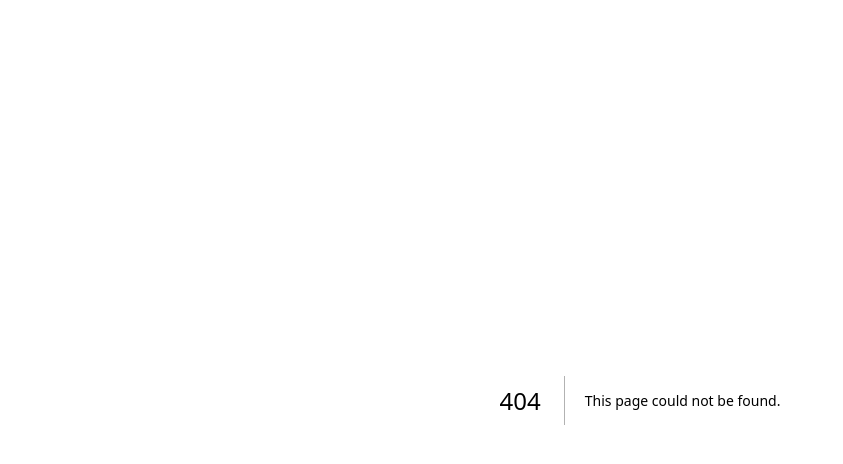
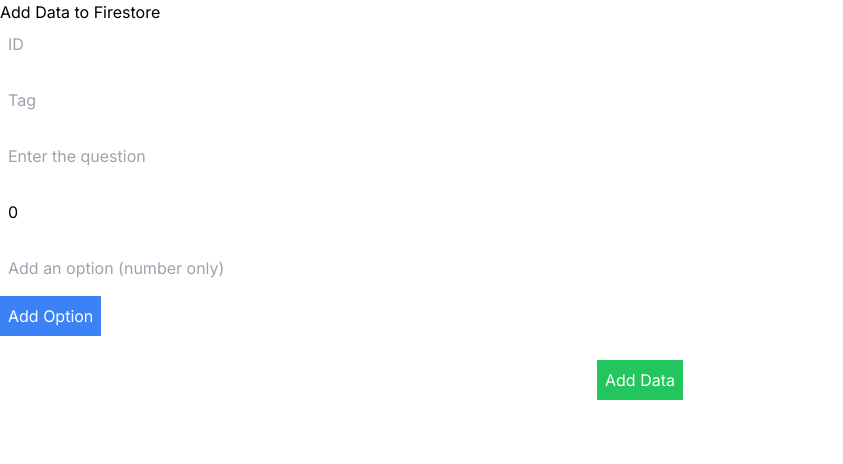
Before and after one commit to PRADUMSINGH01/mainiimm, a Next.js app: page /Qmalddjdjdjdd/Mock in a window 1280 px wide. Before the commit this address had no page. Shown: the top 464 px of the page, without its empty margins (0-843 px from the left). Built offline with nearby package versions, Linux system fonts and the light colour scheme.

Commit message:
mock done

```diff
--- /dev/null
+++ b/app/Qmalddjdjdjdd/Mock/page.jsx
@@ -0,0 +1,155 @@
+"use client";
+// AddDataComponent.js
+import React, { useState } from "react";
+import { app } from "@/module/firebase";
+import { getFirestore } from "firebase/firestore";
+import { collection, addDoc, Timestamp } from "firebase/firestore";
+
+const db = getFirestore(app);
+
+const AddDataComponent = () => {
+  const [question, Setquestion] = useState("");
+  const [correctans, setcorrectans] = useState(0);
+  const [option, Setoption] = useState([]); // Initialize as an array
+
+  const [Id, setId] = useState("");
+  const [Tag, setTag] = useState("");
+
+  const [database, setdatabase] = useState("Mock");
+  const [loading, setLoading] = useState(false);
+  const [error, setError] = useState(null);
+  const [newOption, setNewOption] = useState(""); // For handling individual option input
+
+  const handleAddOption = () => {
+    if (newOption.trim() && !isNaN(newOption)) {
+      Setoption([...option, Number(newOption)]); // Convert to number and add to array
+      setNewOption(""); // Clear the input field
+    } else {
+      setError("Option must be a valid number!");
+    }
+  };
+
+  const handleRemoveOption = (index) => {
+    const updatedOptions = option.filter((_, i) => i !== index);
+    Setoption(updatedOptions);
+  };
+
+  const handleSubmit = async (e) => {
+    e.preventDefault(); // Prevent default form submission
+
+    if (!question.trim() || option.length === 0) {
+      setError("All fields are required, and at least one option must be added!");
+      return;
+    }
+
+    setLoading(true);
+    try {
+      await addDoc(collection(db, database), {
+        Tag,
+        question,
+        correctans,
+        option, // Save the array of numbers
+        Id,
+        createdAt: Timestamp.now(),
+      });
+
+      // Clear inputs after submission
+      Setquestion("");
+      setcorrectans(0);
+      Setoption([]);
+      setId("");
+      setTag("");
+      setError(null);
+    } catch (e) {
+      setError("Error adding document: " + e.message);
+    } finally {
+      setLoading(false);
+    }
+  };
+
+  return (
+    <div className="flex-col w-full h-max items-center justify-center">
+      <h1>Add Data to Firestore</h1>
+      <form
+        onSubmit={handleSubmit}
+        className="flex flex-col justify-evenly items-center"
+      >
+        <input
+          type="text"
+          value={Id}
+          onChange={(e) => setId(e.target.value)}
+          placeholder="ID"
+          required
+          className="w-full h-10 p-2 mb-4"
+        />
+        <input
+          type="text"
+          value={Tag}
+          onChange={(e) => setTag(e.target.value)}
+          placeholder="Tag"
+          required
+          className="w-full h-10 p-2 mb-4"
+        />
+        <input
+          type="text"
+          value={question}
+          onChange={(e) => Setquestion(e.target.value)}
+          placeholder="Enter the question"
+          required
+          className="w-full h-10 p-2 mb-4"
+        />
+        <input
+          type="number"
+          value={correctans}
+          onChange={(e) => setcorrectans(Number(e.target.value))}
+          placeholder="Enter the correct answer index"
+          required
+          className="w-full h-10 p-2 mb-4"
+        />
+        <div className="w-full mb-4">
+          <input
+            type="number"
+            value={newOption}
+            onChange={(e) => setNewOption(e.target.value)}
+            placeholder="Add an option (number only)"
+            className="w-full h-10 p-2 mb-2"
+          />
+          <button
+            type="button"
+            onClick={handleAddOption}
+            className="bg-blue-500 text-white p-2"
+          >
+            Add Option
+          </button>
+          <div className="mt-2">
+            <ul>
+              {option.map((opt, index) => (
+                <li key={index} className="flex justify-between">
+                  {opt}
+                  <button
+                    type="button"
+                    onClick={() => handleRemoveOption(index)}
+                    className="text-red-500"
+                  >
+                    Remove
+                  </button>
+                </li>
+              ))}
+            </ul>
+          </div>
+        </div>
+
+        <button
+          type="submit"
+          disabled={loading}
+          className="bg-green-500 text-white p-2"
+        >
+          {loading ? "Adding..." : "Add Data"}
+        </button>
+        {error && <p className="error text-red-500 mt-2">{error}</p>}
+      </form>
+    </div>
+  );
+};
+
+export default AddDataComponent;
--- a/components/chat/mock/mockSection.jsx
+++ b/components/chat/mock/mockSection.jsx
@@ -3,6 +3,7 @@
 import { useState, useEffect } from "react";
 import { PiBoulesFill } from "react-icons/pi";
 import { IoMdClose } from "react-icons/io";
+import FETCHDATA from '@/module/fetchdata';
 
 export default function MockTest() {
   const [timeLeft, setTimeLeft] = useState(3600); // 1 hour in seconds
@@ -12,7 +13,7 @@ export default function MockTest() {
   const [total, settotal] = useState(0); // Array to store answers for each question
 const [alert , setalert] = useState(false)
   const [submit , setsubmit] = useState(false)
-
+const [data , setquestion] = useState([])
   // Mock Questions Data
   const questions = [
     {
@@ -35,9 +36,39 @@ const [alert , setalert] = useState(false)
       options: [7, 8, 9, 6],
       correctAnswer: 8,
     },
+    {
+      correctAnswer: 8,
+
+    options: [1, 2, 3, 4],
+    question:"hello this is mocktest"
+      }
   ];
 
-  // Timer Logic
+  useEffect(() => {
+
+    const fetchQuestions = async () => {
+      try {
+        const response = await FETCHDATA('Mock') // Replace with your API route
+
+        if (!response) {
+          throw new Error("Failed to fetch questions.");
+        }
+
+        const data = await response;
+        setquestion(data);
+
+      } catch (err) {
+
+          alert(err.message || "An unexpected error occurred.");
+
+      }
+    };
+
+    fetchQuestions();
+
+    return
+  }, []);
+
   useEffect(() => {
     const interval = setInterval(() => {
       if (timeLeft > 0) {
@@ -109,8 +140,13 @@ useEffect(()=>{
 
 },[])
 
+
+
+
   return (
+
     <div className="flex flex-col h-screen items-center justify-center p-1 space-y-6">
+
 
       <div className={`${alert?"flex":"hidden"} absolute top-12 w-full h-20 bg-green-500 text-white  text-center items-center justify-center font-semibold `} > <PiBoulesFill />Please select an answer  <button onClick={()=>setalert(false)} className='items-left ml-10'> <IoMdClose />
       </button> </div>
@@ -125,9 +161,11 @@ useEffect(()=>{
 
         {/* Question */}
         <div className="mb-4">
-          <h2 className="text-xl">{questions[currentQuestion].question}</h2>
+          { data?data.slice(currentQuestion,currentQuestion+1).map((item)=>(
+      <>
+          <h2 className="text-xl">{item.question}</h2>
           <div className="mt-4 flex flex-col">
-            {questions[currentQuestion].options.map((option, index) => (
+            {item.option.map((option, index) => (
               <div key={index} className="ml-2 flex  items-center w-full ">
                 <div className="w-full bg-gray-200 mt-2 p-2 flex  item-center hover:bg-blue-200 rounded-md">
                 <label className="mr-2 text-xl">{option}</label>
@@ -141,6 +179,8 @@ useEffect(()=>{
               </div>
             ))}
           </div>
+        </>
+        )):""}
         </div>
 
         {/* Navigation Buttons */}
@@ -181,16 +221,20 @@ useEffect(()=>{
 
   <h1 className=" text-blue-600 w-full text-left p-2">  All Answers  </h1>
   <div className="w-full flex flex-wrap h-full ">
+
+      <div className=" bg-gray-200 w-[6rem] flex    h-6 m-2 rounded-md text-white font-semibold bg-black "  >
   {
-    final.map((index, item)=>(
-      <div className=" bg-gray-200 w-[6rem] flex    h-6 m-2 rounded-md text-white font-semibold bg-black "  >
-        {questions[item].correctAnswer === index ?<div className="w-32 h-6 bg-green-600 rounded-md text-center">correct</div>:
-        <div className="  w-32 h-6 bg-red-500 rounded-md text-center"> wrong  </div>
+        data? data.map((index,item)=>(
+        <div className="w-32 h-6 bg-green-600 rounded-md text-center">
+          {index.correctans===final[item]?<>{final[item]}</>:<>{"wrong"}</>}
+        </div>
 
-        }
+      )):<>Loading </>
+   }
+
+
       </div>
-    ))
-  }
+
   </div>
 
   <hr/>
```
